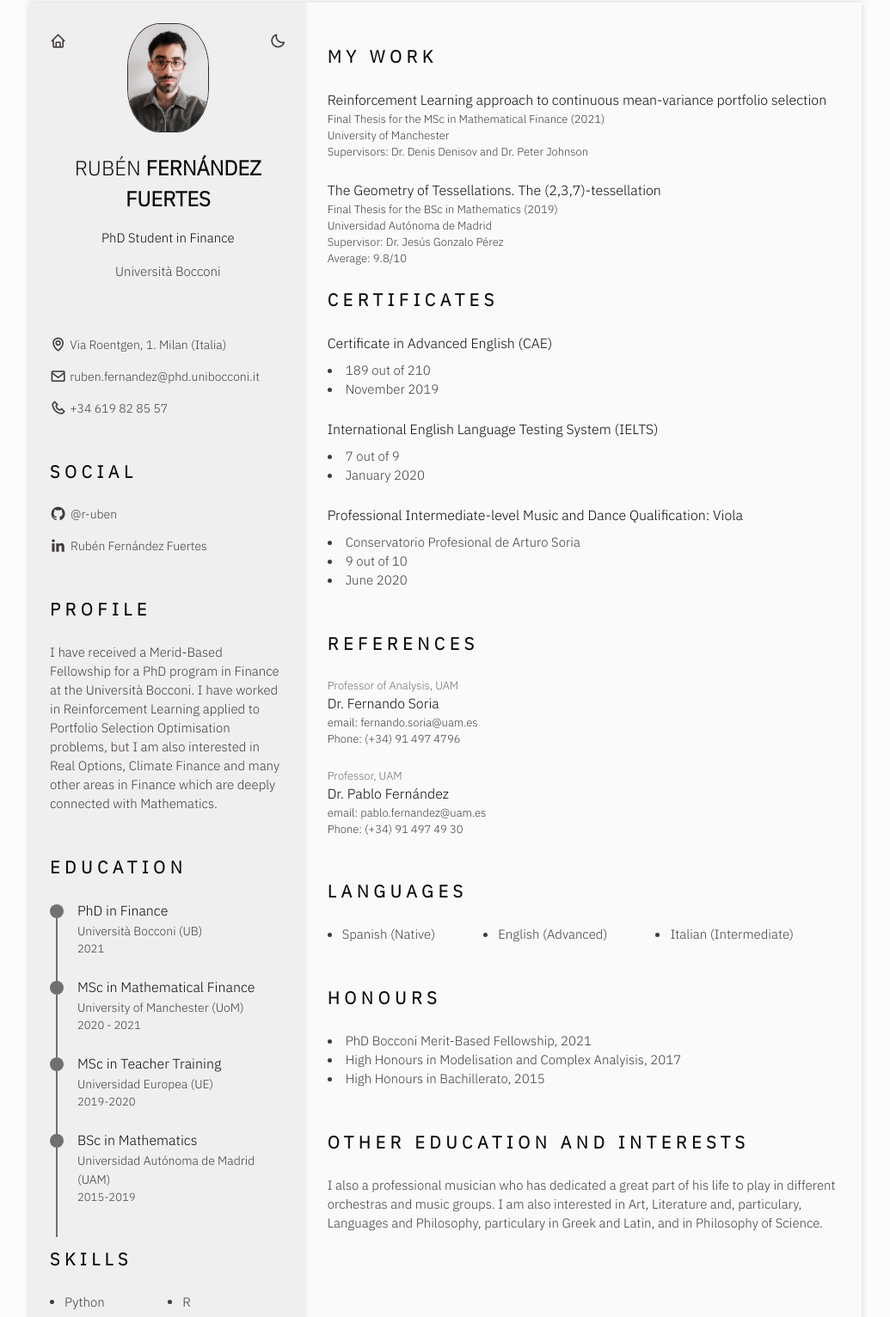
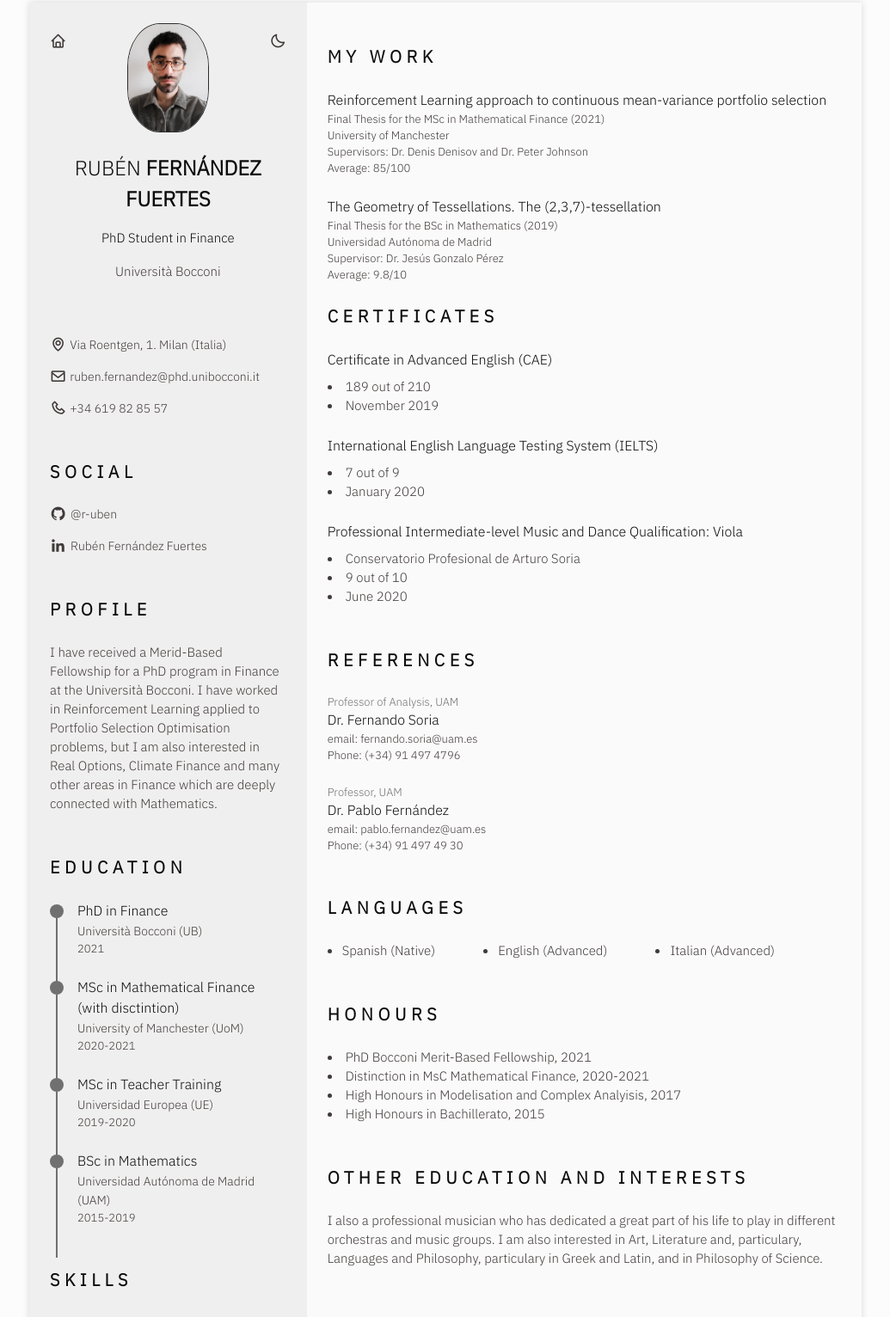
Before and after one commit to r-uben/CV, a plain HTML site: page index.html in a window 1280 px wide. Shown: the part 45-1577 px from the top of the page at 86% size, without its empty margins (122-1157 px from the left). Drawn offline with nearby package versions, Linux system fonts and the light colour scheme.

Commit message:
cv-update

```diff
--- a/index.html
+++ b/index.html
@@ -165,9 +165,9 @@
                                 </div>
 
                                 <div class="education__data bd grid">
-                                    <h3 class="education__title">MSc in Mathematical Finance</h3>
+                                    <h3 class="education__title">MSc in Mathematical Finance (with disctintion)</h3>
                                     <span class="education__studies">University of Manchester (UoM)</span>
-                                    <p class="education__year">2020 - 2021</p>
+                                    <p class="education__year">2020-2021</p>
                                 </div>
                             </div>
 
@@ -249,6 +249,7 @@
                                     <li>Final Thesis for the MSc in Mathematical Finance (2021)</li>
                                     <li>University of Manchester</li>
                                     <li>Supervisors: Dr. Denis Denisov and Dr. Peter Johnson</li>
+                                    <li>Average: 85/100</li>
                                 </ul>
                             </div>
                             <div class="works__content">
@@ -338,7 +339,7 @@
                                     <span class="languages__circle"></span> English (Advanced)
                                 </li>
                                 <li class="languages__name">
-                                    <span class="languages__circle"></span> Italian (Intermediate)
+                                    <span class="languages__circle"></span> Italian (Advanced)
                                 </li>
                             </ul>
                         </div>
@@ -351,6 +352,9 @@
                             <div class="honours__content bd-grid">
                                 <li class="honours__name">
                                     <span class="honours__circle">PhD Bocconi Merit-Based Fellowship, 2021</span>
+                                </li>
+                                <li class="honours__name">
+                                    <span class="honours__circle">Distinction in MsC Mathematical Finance, 2020-2021</span>
                                 </li>
                                 <li class="honours__name">
                                     <span class="honours__circle">High Honours in Modelisation and Complex Analyisis, 2017</span>
```
Also changed, not shown: assets/img/rubenfernandez.jpg (added), 2 other files.
